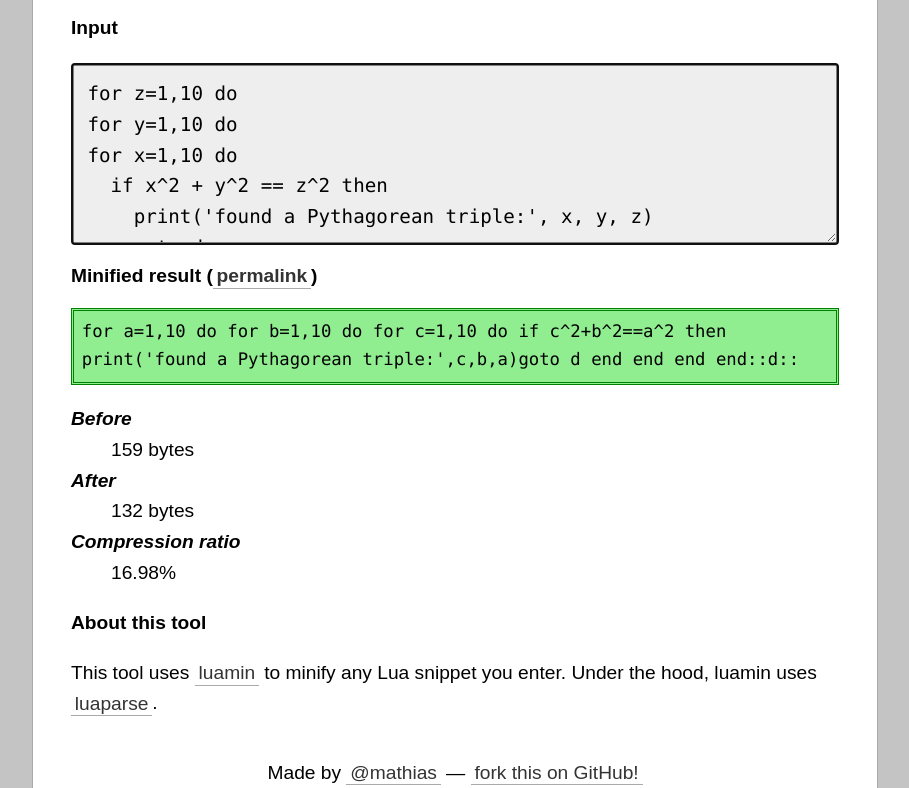
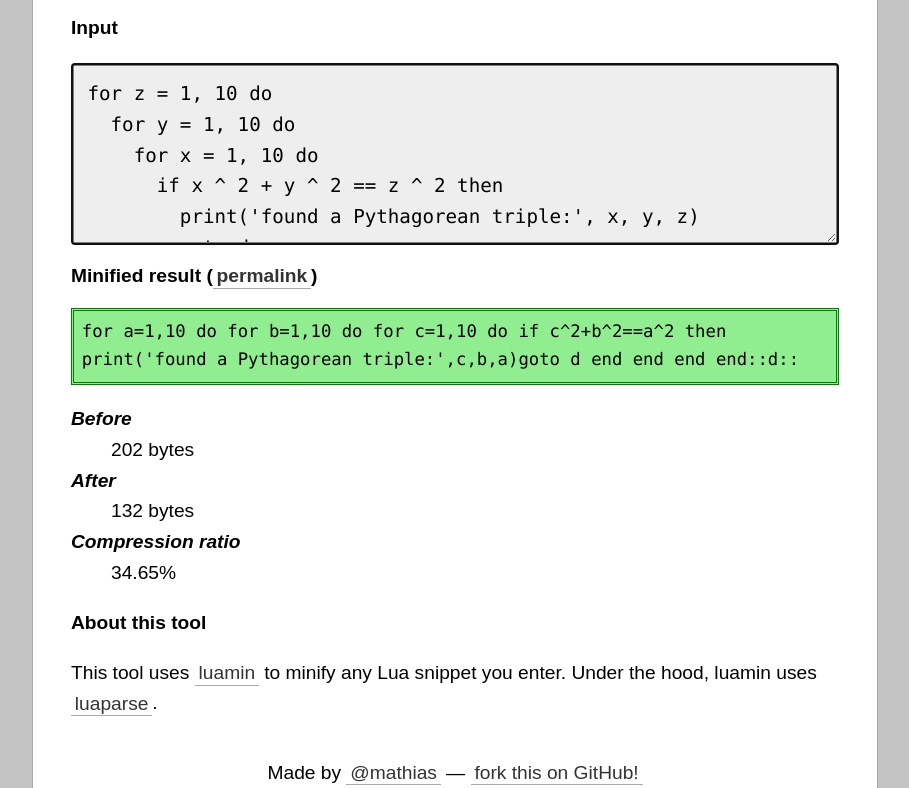
Before and after one commit to mathiasbynens/mothereff.in, a plain HTML site: page lua-minifier/index.html in a window 1280 px wide. Shown: the part 68-856 px from the top of the page, without its empty margins (185-1094 px from the left). Drawn offline with Linux system fonts and the light colour scheme.

Commit message:
lua-minifier: Tweak example

```diff
--- a/lua-minifier/index.html
+++ b/lua-minifier/index.html
@@ -8,24 +8,26 @@
 <h1>Lua minifier</h1>
 <noscript><strong>To use this tool, please <a href=http://enable-javascript.com/>enable JavaScript</a> and reload the page.</strong></noscript>
 <h2>Input</h2>
-<textarea autofocus>for z=1,10 do
-for y=1,10 do
-for x=1,10 do
-  if x^2 + y^2 == z^2 then
-    print('found a Pythagorean triple:', x, y, z)
-    goto done
+<textarea autofocus>for z = 1, 10 do
+  for y = 1, 10 do
+    for x = 1, 10 do
+      if x ^ 2 + y ^ 2 == z ^ 2 then
+        print('found a Pythagorean triple:', x, y, z)
+        goto done
+      end
+    end
   end
-end end end
+end
 ::done::</textarea>
-<h2>Minified result (<a href=#for%20z%3D1%2C10%20do%0Afor%20y%3D1%2C10%20do%0Afor%20x%3D1%2C10%20do%0A%20%20if%20x%5E2%20%2B%20y%5E2%20%3D%3D%20z%5E2%20then%0A%20%20%20%20print%28%27found%20a%20Pythagorean%20triple%3A%27%2C%20x%2C%20y%2C%20z%29%0A%20%20%20%20goto%20done%0A%20%20end%0Aend%20end%20end%0A%3A%3Adone%3A%3A id=permalink>permalink</a>)</h2>
+<h2>Minified result (<a href=#for%20z%20%3D%201%2C%2010%20do%0A%20%20for%20y%20%3D%201%2C%2010%20do%0A%20%20%20%20for%20x%20%3D%201%2C%2010%20do%0A%20%20%20%20%20%20if%20x%20%5E%202%20%2B%20y%20%5E%202%20%3D%3D%20z%20%5E%202%20then%0A%20%20%20%20%20%20%20%20print%28%27found%20a%20Pythagorean%20triple%3A%27%2C%20x%2C%20y%2C%20z%29%0A%20%20%20%20%20%20%20%20goto%20done%0A%20%20%20%20%20%20end%0A%20%20%20%20end%0A%20%20end%0Aend%0A%3A%3Adone%3A%3A id=permalink>permalink</a>)</h2>
 <pre><code id=output>for a=1,10 do for b=1,10 do for c=1,10 do if c^2+b^2==a^2 then print('found a Pythagorean triple:',c,b,a)goto d end end end end::d::</code></pre>
 <dl>
 	<dt>Before
-		<dd>159 bytes
+		<dd>202 bytes
 	<dt>After
 		<dd>132 bytes
 	<dt>Compression ratio
-		<dd>16.98%
+		<dd>34.65%
 </dl>
 <h2>About this tool</h2>
 <p>This tool uses <a href=http://mths.be/luamin>luamin</a> to minify any Lua snippet you enter. Under the hood, luamin uses <a href=http://oxyc.github.com/luaparse/>luaparse</a>.
```
